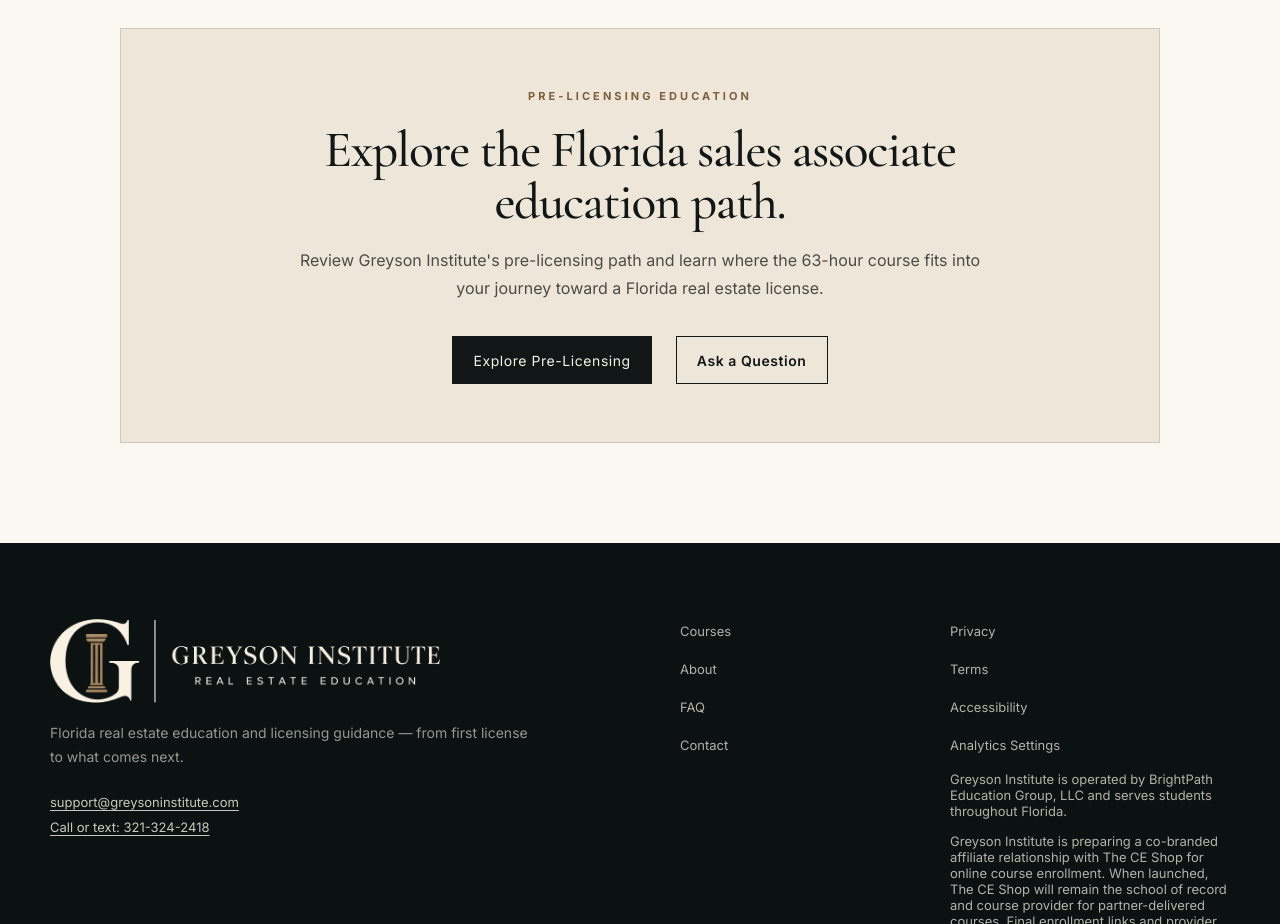
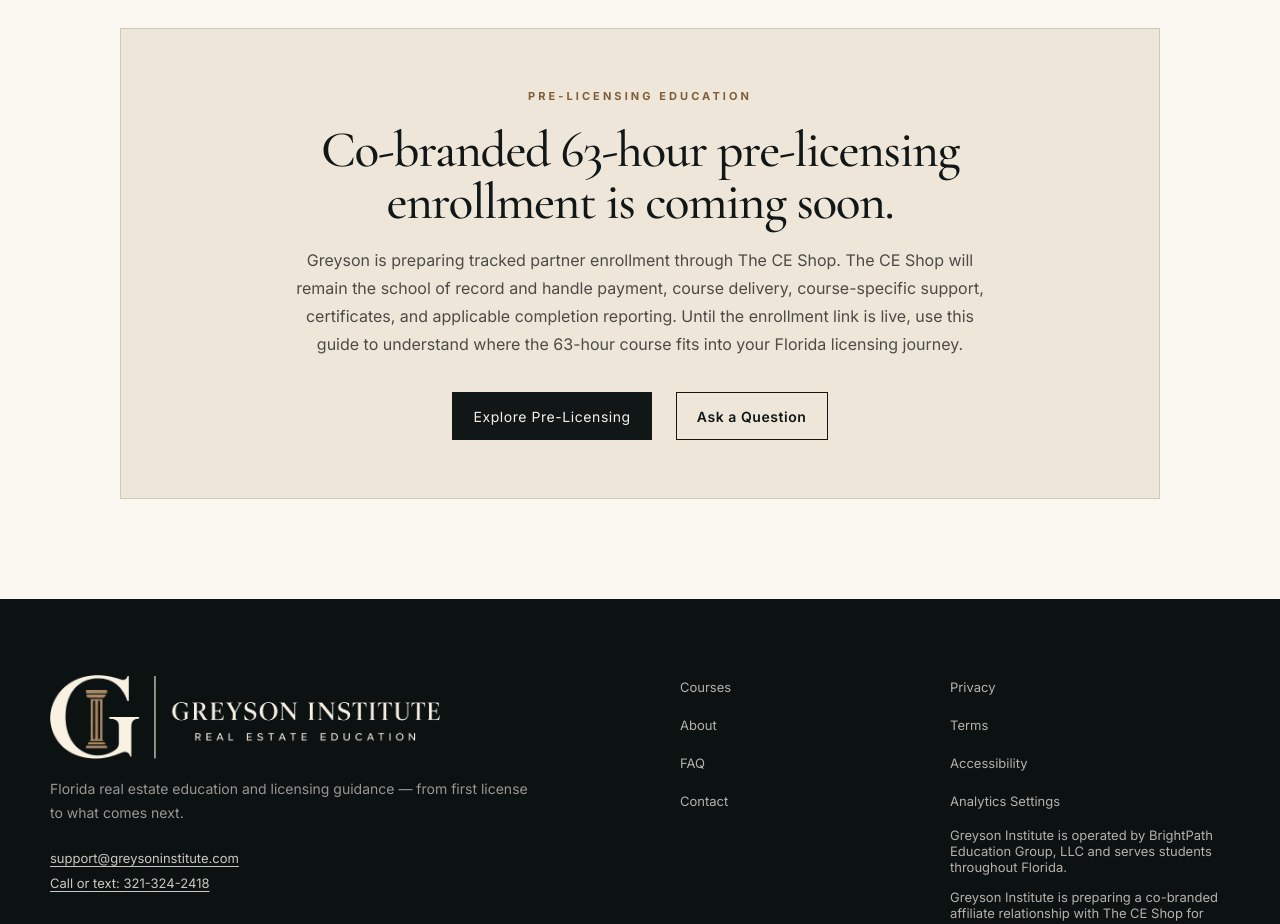
Before and after one commit to BrianLook/Greyson-Institute-Website, a Next.js app: page /florida-63-hour-real-estate-pre-licensing-course in a window 1280 px wide. Shown: the part 5920-6844 px from the top of the page. Built offline with nearby package versions, Linux system fonts and the light colour scheme.

Commit message:
Prepare 63-hour page for CE Shop partner enrollment

```diff
--- a/app/florida-63-hour-real-estate-pre-licensing-course/page.tsx
+++ b/app/florida-63-hour-real-estate-pre-licensing-course/page.tsx
@@ -667,7 +667,7 @@ export default function Florida63HourPreLicensingCoursePage() {
               marginRight: "auto",
             }}
           >
-            Explore the Florida sales associate education path.
+            Co-branded 63-hour pre-licensing enrollment is coming soon.
           </h2>
 
           <p
@@ -678,9 +678,12 @@ export default function Florida63HourPreLicensingCoursePage() {
               marginRight: "auto",
             }}
           >
-            Review Greyson Institute&apos;s pre-licensing path and learn where
-            the 63-hour course fits into your journey toward a Florida real
-            estate license.
+            Greyson is preparing tracked partner enrollment through The CE Shop.
+            The CE Shop will remain the school of record and handle payment,
+            course delivery, course-specific support, certificates, and
+            applicable completion reporting. Until the enrollment link is live,
+            use this guide to understand where the 63-hour course fits into your
+            Florida licensing journey.
           </p>
 
           <div
```
